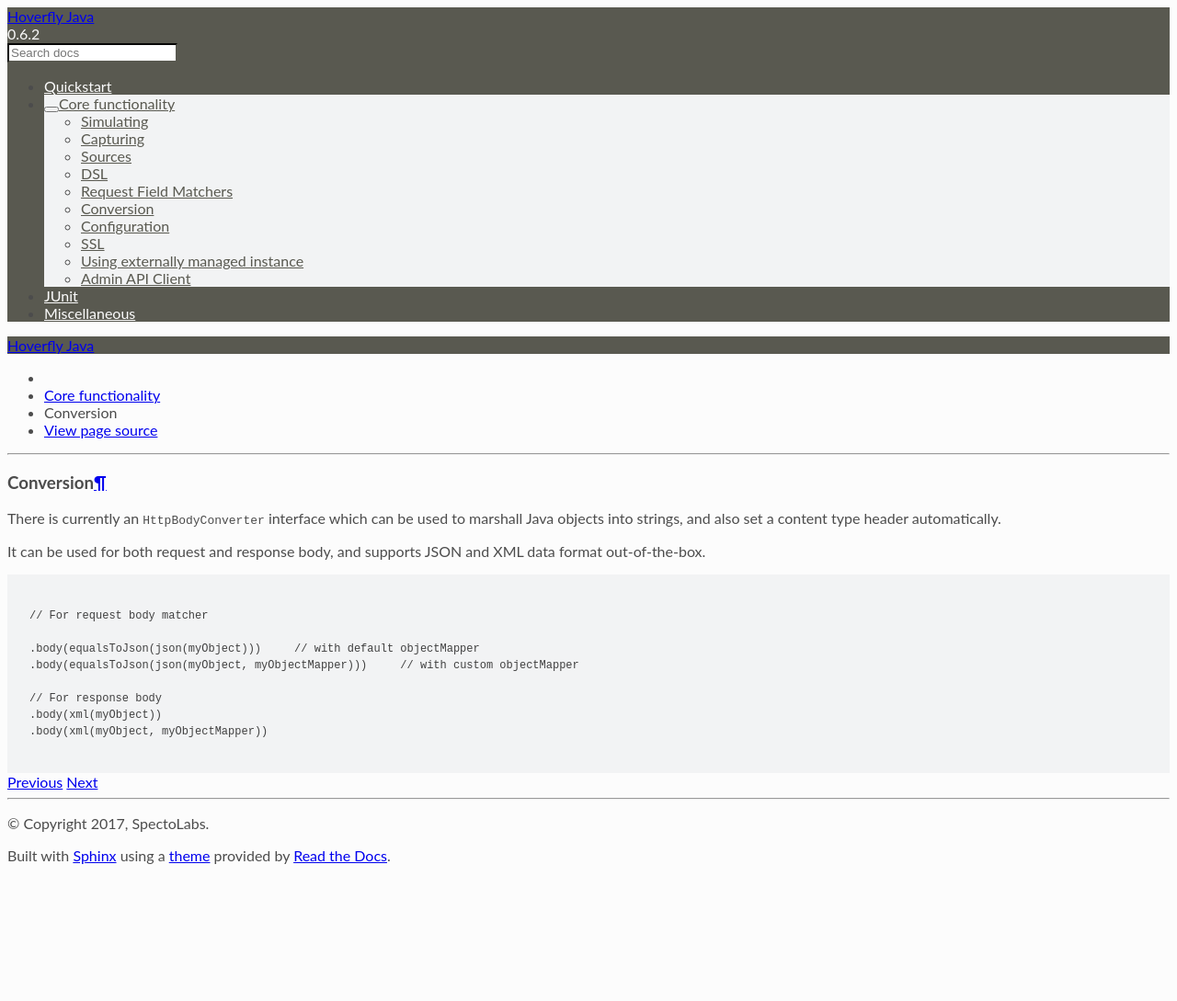
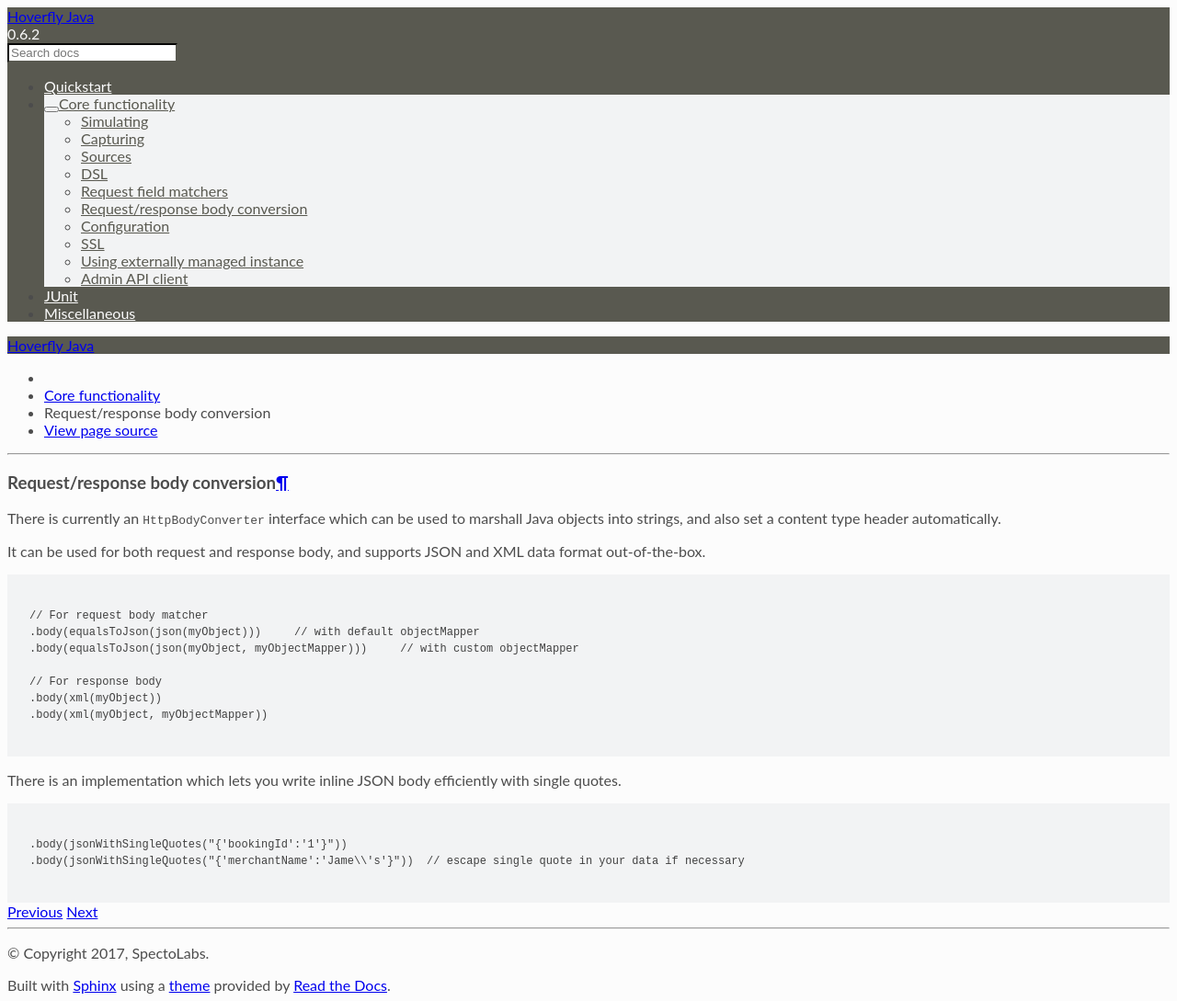
Before and after one commit to tommysitu/hoverfly-java, a Sphinx documentation site: the page built from docs/pages/corefunctionality/conversion.rst, in a window 1280 px wide. Shown: the whole page at 92% size. Built offline with Sphinx 7.4.7 and the Read the Docs theme 2.0.0, drawn with Linux system fonts in a browser that asks for light colours; comment, search, counter and statistics services are not loaded; before the commit the page ends 948 px from its top, so only the background shows below that.

Commit message:
#112 update doc

```diff
--- a/docs/pages/corefunctionality/client.rst
+++ b/docs/pages/corefunctionality/client.rst
@@ -1,6 +1,6 @@
 .. _client:
 
-Admin API Client
+Admin API client
 ================
 
 Consuming Hoverfly Admin API is easy with *HoverflyClient*. It allows you to control an external Hoverfly instance, such as changing mode,
--- a/docs/pages/corefunctionality/conversion.rst
+++ b/docs/pages/corefunctionality/conversion.rst
@@ -1,7 +1,7 @@
 .. _conversion:
 
-Conversion
-==========
+Request/response body conversion
+================================
 
 There is currently an ``HttpBodyConverter`` interface which can be used to marshall Java objects into strings, and also set a content type header automatically.
 
@@ -10,10 +10,17 @@
 .. code-block:: java
 
     // For request body matcher
-
     .body(equalsToJson(json(myObject)))     // with default objectMapper
     .body(equalsToJson(json(myObject, myObjectMapper)))     // with custom objectMapper
 
     // For response body
     .body(xml(myObject))
     .body(xml(myObject, myObjectMapper))
+
+
+There is an implementation which lets you write inline JSON body efficiently with single quotes.
+
+.. code-block:: java
+
+    .body(jsonWithSingleQuotes("{'bookingId':'1'}"))
+    .body(jsonWithSingleQuotes("{'merchantName':'Jame\\'s'}"))  // escape single quote in your data if necessary
--- a/docs/pages/corefunctionality/matchers.rst
+++ b/docs/pages/corefunctionality/matchers.rst
@@ -1,6 +1,6 @@
 .. _matchers:
 
-Request Field Matchers
+Request field matchers
 ======================
 
 Hoverfly-Java abstracts away some of the complexity of building the `request field matchers supported by Hoverfly <http://hoverfly.readthedocs.io/en/latest/pages/reference/hoverfly/request_matchers.html>`_.
```
